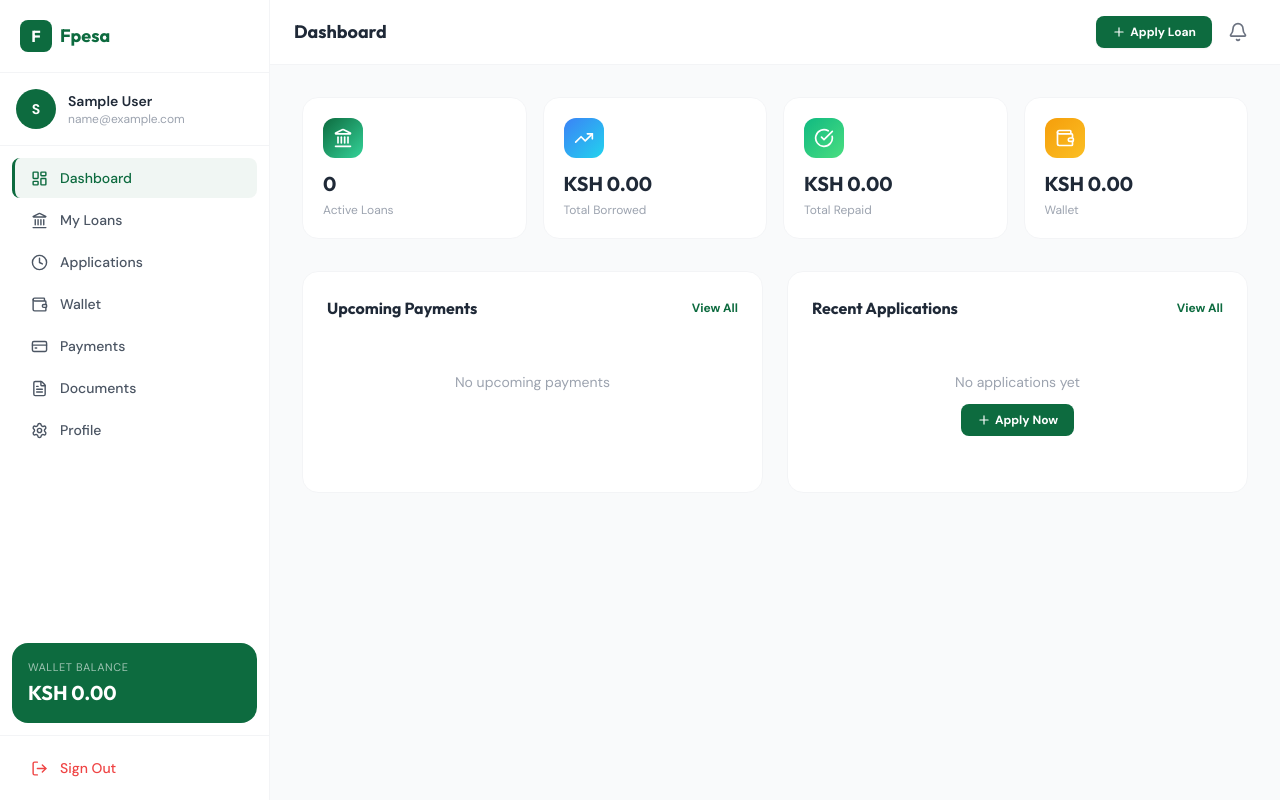
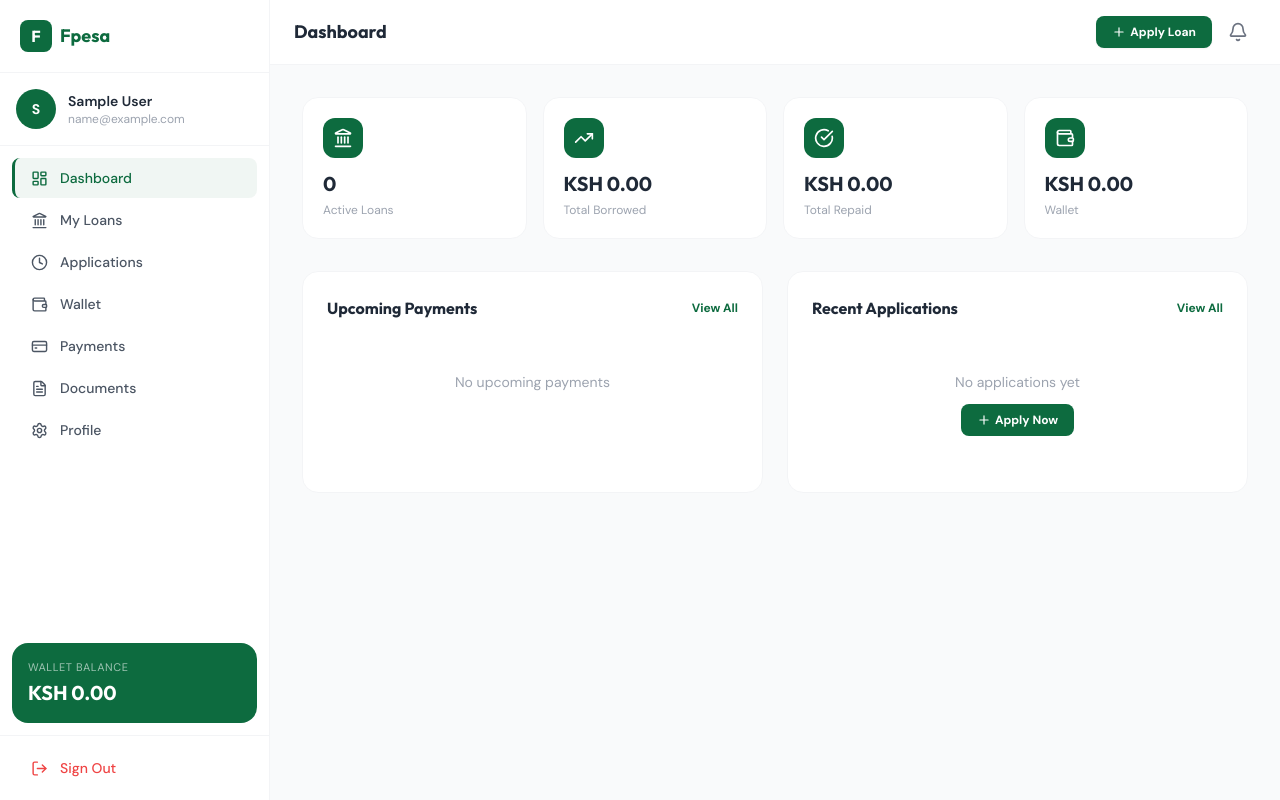
Before and after one commit to dennismwa/Fpesa-Loans, a PHP site: page /user/dashboard.php in a window 1280 px wide. Run offline with PHP 8.4, Linux system fonts and the light colour scheme; the visitor is signed in with stand-in values (Sample User, id 1); data comes from the database, SQL or seed files in the repository; data that the repository does not hold is empty; some libraries are stand-ins or nearby versions.

Commit message:
Change gradient background to primary color

```diff
--- a/user/dashboard.php
+++ b/user/dashboard.php
@@ -25,7 +25,7 @@ $stats = [
 ];
 foreach ($stats as $i => $s): ?>
 <div class="bg-white rounded-2xl border border-gray-100 p-5 card-lift" data-aos="fade-up" data-aos-delay="<?= $i*80 ?>">
-  <div class="w-10 h-10 rounded-xl bg-gradient-to-br <?= $s[3] ?> flex items-center justify-center mb-3"><i data-lucide="<?= $s[2] ?>" class="w-5 h-5 text-white"></i></div>
+  <div class="w-10 h-10 rounded-xl bg-primary flex items-center justify-center mb-3"><i data-lucide="<?= $s[2] ?>" class="w-5 h-5 text-white"></i></div>
   <div class="text-xl font-bold font-heading"><?= $s[1] ?></div>
   <div class="text-xs text-gray-400 mt-1"><?= $s[0] ?></div>
 </div>
```
